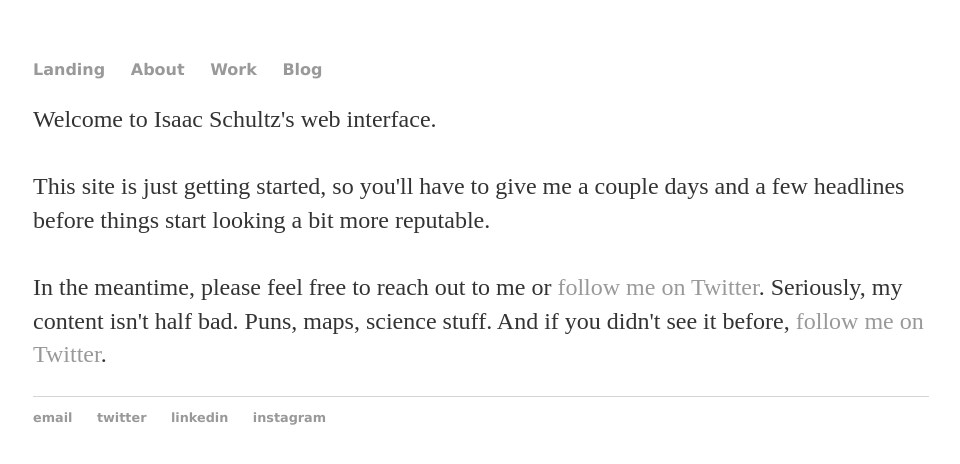
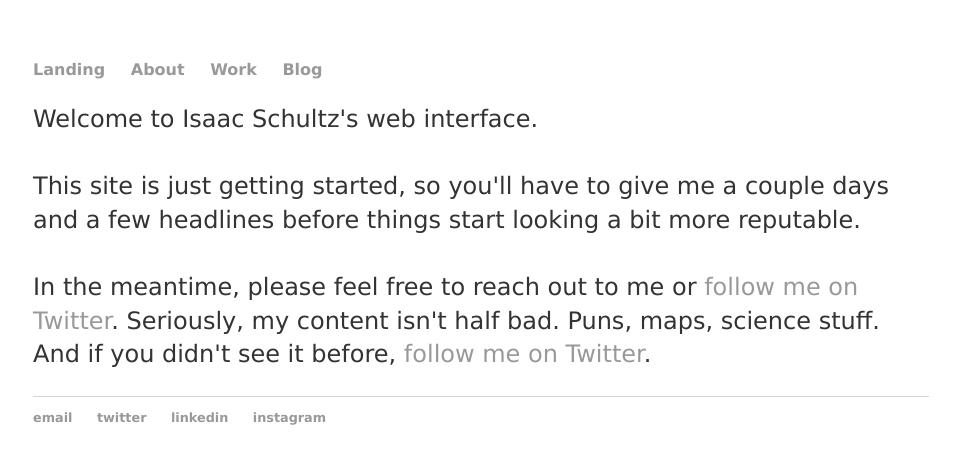
Before and after one commit to isaac-schultz/isaac-schultz.github.io, a Jekyll site: the page built from index.html, in a window 1280 px wide. Shown: the top 464 px of the page, without its empty margins (159-1119 px from the left). Built offline with Jekyll 4.4.1, drawn with Linux system fonts in a browser that asks for light colours.

Commit message:
Update main.css

```diff
--- a/css/main.css
+++ b/css/main.css
@@ -1,6 +1,7 @@
 body {
     margin: 60px auto;
     width: 70%;
+    font-family:"Lucida Sans Unicode", "Lucida Grande", sans-serif
 }
 nav ul, footer ul {
     font-family:"Lucida Sans Unicode", "Lucida Grande", sans-serif;
```
